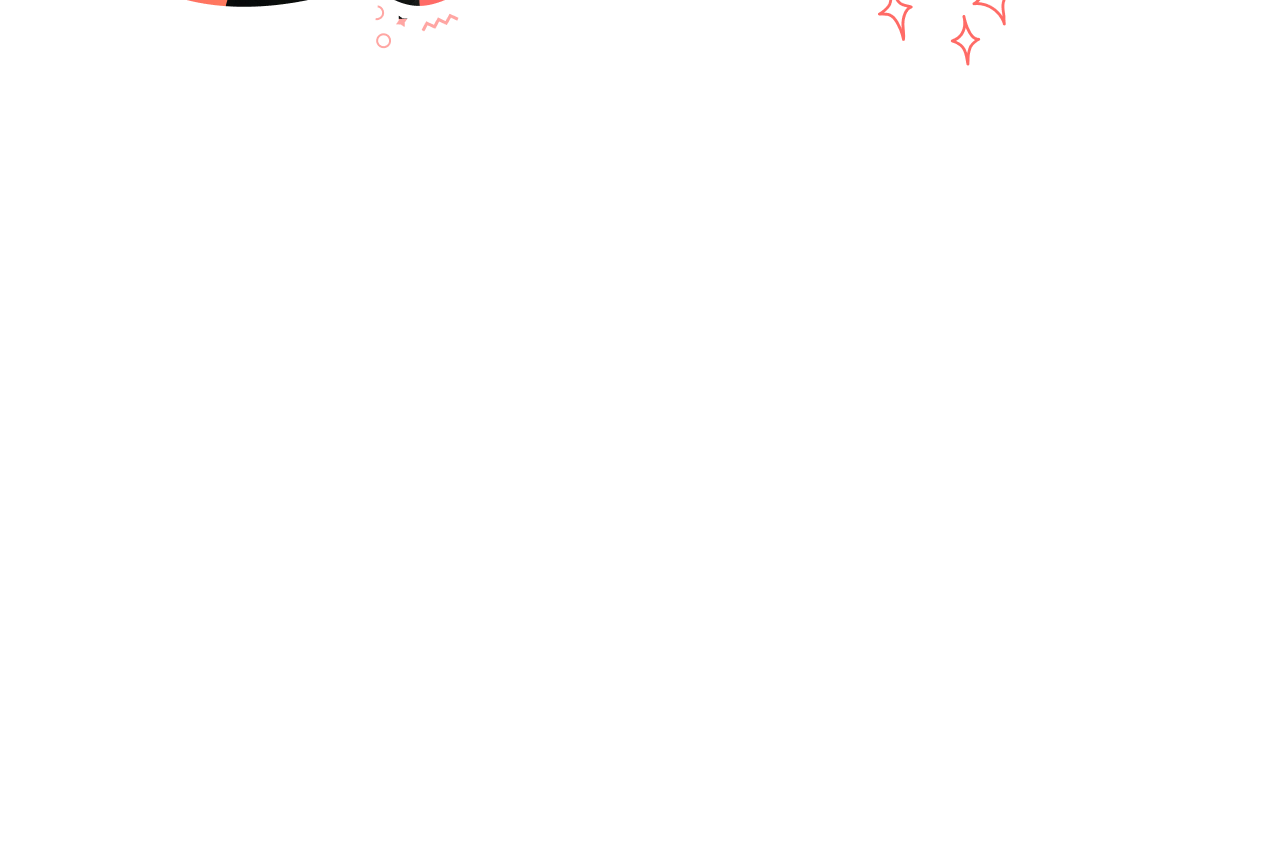
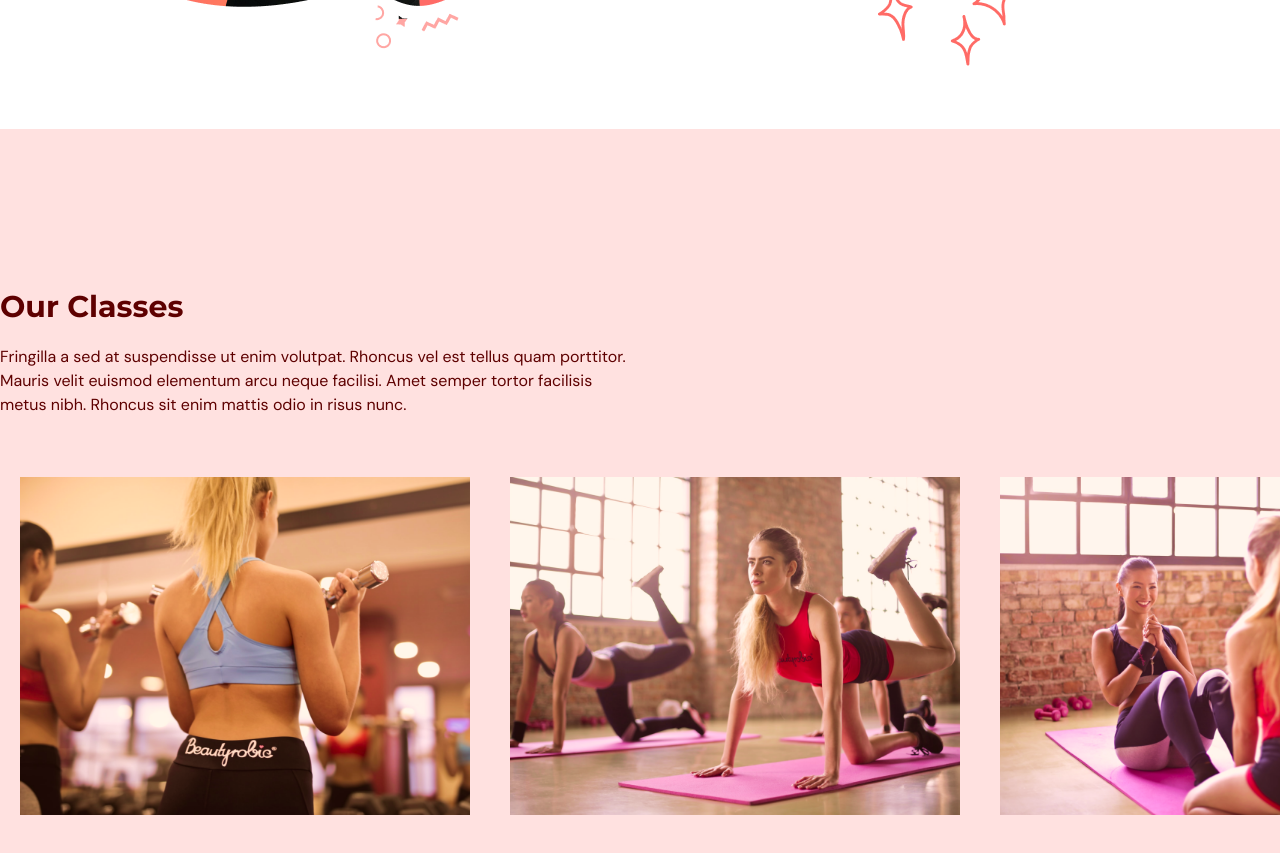
Before and after one commit to kevinsmasters/ts-fitness, a React (Vite) app: page / in a window 1280 px wide. Shown: the part 2000-2853 px from the top of the page. Before the commit the page ends 2129 px from the top, so only its background shows below. Built offline with nearby package versions, Linux system fonts and the light colour scheme.

Commit message:
classes page

```diff
--- a/src/App.tsx
+++ b/src/App.tsx
@@ -1,6 +1,7 @@
 import Navbar from "@/scenes/navbar";
 import Home from "@/scenes/home";
 import Benefits from "@/scenes/benefits";
+import OurClasses from "@/scenes/ourClasses";
 import { useEffect, useState } from "react";
 import { SelectedPage } from "@/shared/types";
 
@@ -33,6 +34,7 @@ function App() {
       />
       <Home setSelectedPage={setSelectedPage} />
       <Benefits setSelectedPage={setSelectedPage} />
+      <OurClasses setSelectedPage={setSelectedPage} />
     </div>
   );
 }
--- /dev/null
+++ b/src/scenes/ourClasses/Class.tsx
@@ -0,0 +1,23 @@
+type Props = {
+  name: string;
+  description?: string;
+  image: string;
+};
+
+const Class = ({ name, description, image }: Props) => {
+  const overlayStyles = `p-5 absolute z-30 flex
+    h-[380px] w-[450px] flex-col items-center justify-center
+    whitespace-normal bg-primary-500 text-center text-white
+    opacity-0 transition duration-500 hover:opacity-90`;
+  return (
+    <li className="relative mx-5 inline-block h-[380px] w-[450px]">
+      <div className={overlayStyles}>
+        <p className="text-2xl">{name}</p>
+        <p className="mt-5">{description}</p>
+      </div>
+      <img src={image} alt={`${image}`} />
+    </li>
+  );
+};
+
+export default Class;
--- /dev/null
+++ b/src/scenes/ourClasses/index.tsx
@@ -0,0 +1,95 @@
+import { ClassType, SelectedPage } from "@/shared/types";
+import image1 from "@/assets/image1.png";
+import image2 from "@/assets/image2.png";
+import image3 from "@/assets/image3.png";
+import image4 from "@/assets/image4.png";
+import image5 from "@/assets/image5.png";
+import image6 from "@/assets/image6.png";
+import { motion } from "framer-motion";
+import HText from "@/shared/HText";
+import Class from "./Class";
+
+const classes: Array<ClassType> = [
+  {
+    name: "Weight Training Classes",
+    description:
+      "Lorem ipsum dolor sit amet, consectetur adipiscing elit, sed do eiusmod tempor incididunt ut labore et dolore magna aliqua. Ut enim ad minim veniam, quis nostrud exercitation ullamco laboris nisi ut aliquip ex ea commodo consequat.",
+    image: image1,
+  },
+  {
+    name: "Yoga Classes",
+    image: image2,
+  },
+  {
+    name: "Ab Core Classes",
+    description:
+      "Lorem ipsum dolor sit amet, consectetur adipiscing elit, sed do eiusmod tempor incididunt ut labore et dolore magna aliqua. Ut enim ad minim veniam, quis nostrud exercitation ullamco laboris nisi ut aliquip ex ea commodo consequat.",
+    image: image3,
+  },
+  {
+    name: "Adventure Classes",
+    description:
+      "Lorem ipsum dolor sit amet, consectetur adipiscing elit, sed do eiusmod tempor incididunt ut labore et dolore magna aliqua. Ut enim ad minim veniam, quis nostrud exercitation ullamco laboris nisi ut aliquip ex ea commodo consequat.",
+    image: image4,
+  },
+  {
+    name: "Fitness Classes",
+    image: image5,
+  },
+  {
+    name: "Training Classes",
+    description:
+      "Lorem ipsum dolor sit amet, consectetur adipiscing elit, sed do eiusmod tempor incididunt ut labore et dolore magna aliqua. Ut enim ad minim veniam, quis nostrud exercitation ullamco laboris nisi ut aliquip ex ea commodo consequat.",
+    image: image6,
+  },
+];
+
+type Props = {
+  setSelectedPage: (value: SelectedPage) => void;
+};
+
+const OurClasses = ({ setSelectedPage }: Props) => {
+  return (
+    <section id="ourclasses" className="w-full bg-primary-100 py-40">
+      <motion.div
+        onViewportEnter={() => setSelectedPage(SelectedPage.OurClasses)}
+      >
+        <motion.div
+          className="mx=auto w-5/6"
+          initial="hidden"
+          whileInView="visible"
+          viewport={{ once: true, amount: 0.5 }}
+          transition={{ duration: 0.5 }}
+          variants={{
+            hidden: { opacity: 0, x: -50 },
+            visible: { opacity: 1, x: 0 },
+          }}
+        >
+          <div className="md:w-3/5">
+            <HText>Our Classes</HText>
+            <p className="py-5">
+              Fringilla a sed at suspendisse ut enim volutpat. Rhoncus vel est
+              tellus quam porttitor. Mauris velit euismod elementum arcu neque
+              facilisi. Amet semper tortor facilisis metus nibh. Rhoncus sit
+              enim mattis odio in risus nunc.
+            </p>
+          </div>
+        </motion.div>
+        <div className="mt-10 h-[353px] w-full overflow-x-auto overflow-y-hidden">
+          <ul className="w-[2800px] whitespace-nowrap">
+            {classes.map((item, index) => (
+              <Class
+                key={`${item.name}-${index}`}
+                name={item.name}
+                description={item.description}
+                image={item.image}
+              />
+            ))}
+          </ul>
+        </div>
+      </motion.div>
+    </section>
+  );
+};
+
+export default OurClasses;
--- a/src/shared/types.ts
+++ b/src/shared/types.ts
@@ -10,3 +10,9 @@ export interface BenefitType {
     title: string;
     description: string;
 }
+
+export interface ClassType {
+    name: string;
+    description?: string;
+    image: string;
+}
```
